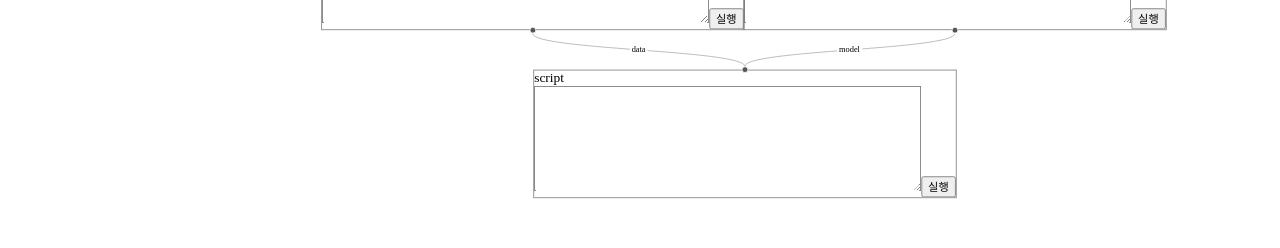
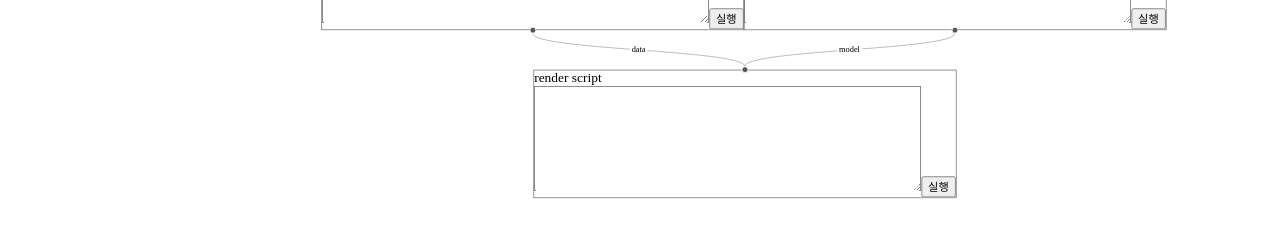
Before and after one commit to joonhyungkimweb/FlowingFunctionsTest, a React (Vite) app: page / in a window 1280 px wide. Shown: the part 440-688 px from the top of the page. Built offline with nearby package versions, Linux system fonts and the light colour scheme.

Commit message:
[feat] renderer node 추가

```diff
--- /dev/null
+++ b/src/HOC/withRendererNode.tsx
@@ -0,0 +1,72 @@
+import { useRef, useCallback, ChangeEvent } from 'react';
+import { Handle, Position, NodeProps, useReactFlow } from 'react-flow-renderer';
+import { makeFuntion, makeRenedererFunction } from '../modules/functionRunner';
+import {
+  RendererNode,
+  FunctionNodeComponentProps,
+} from '../types/functionNode';
+import '../styles/css/functionNode.css';
+
+export default <p extends FunctionNodeComponentProps>({
+  nodeOptions: { input } = { input: true },
+}: RendererNode<p>) => {
+  const FunctionNode = ({ data, id }: NodeProps) => {
+    const textRef = useRef(null);
+    const { getEdges, getNode } = useReactFlow();
+
+    const findEgdes = (currentId: string) =>
+      getEdges().filter(({ target }) => target === currentId);
+
+    const runPrevScript = async (currentId: string): Promise<any> => {
+      const currentNode = getNode(currentId);
+      const currentScript =
+        currentId === id
+          ? makeRenedererFunction(
+              currentNode?.data.script || '',
+              currentNode?.data.inputs,
+              currentNode?.data.targetDocument,
+            )
+          : makeFuntion(
+              currentNode?.data.script || '',
+              currentNode?.data.inputs,
+            );
+      const edges = findEgdes(currentId);
+      if (edges.length === 0) return await currentScript([]);
+      return await currentScript(
+        await Promise.all(edges.map(({ source }) => runPrevScript(source))),
+      );
+    };
+
+    const onChange = useCallback(
+      (e: ChangeEvent<HTMLTextAreaElement>) => {
+        data.updateNodeScript(e.currentTarget.value, id);
+      },
+      [data.updateNodeScript, id],
+    );
+
+    return (
+      <>
+        {input && <Handle type="target" position={Position.Top} />}
+        <div className="function-node">
+          <p> render script </p>
+          <textarea
+            cols={55}
+            rows={8}
+            ref={textRef}
+            onChange={onChange}
+          ></textarea>
+          <button
+            onClick={async () => {
+              const scriptResult = await runPrevScript(id);
+              console.log(scriptResult);
+            }}
+          >
+            실행
+          </button>
+        </div>
+      </>
+    );
+  };
+
+  return FunctionNode;
+};
--- a/src/components/Flow.tsx
+++ b/src/components/Flow.tsx
@@ -14,6 +14,7 @@ import ReactFlow, {
 } from 'react-flow-renderer';
 
 import withFunctionNode from '../HOC/withFunctionNode';
+import withRendererNode from '../HOC/withRendererNode';
 
 const fitViewOptions: FitViewOptions = {
   padding: 0.2,
@@ -63,10 +64,14 @@ function Flow() {
       },
       {
         id: '5',
-        data: { updateNodeScript, inputs: ['data', 'model'] },
+        data: {
+          updateNodeScript,
+          inputs: ['data', 'model'],
+          targetDocument: '1',
+        },
         position: { x: 505, y: 400 },
         draggable: false,
-        type: 'functionNodeOutput',
+        type: 'rendererNode',
       },
     ]);
 
@@ -86,6 +91,9 @@ function Flow() {
       }),
       functionNodeOutput: withFunctionNode({
         nodeOptions: { input: true, output: false },
+      }),
+      rendererNode: withRendererNode({
+        nodeOptions: { input: true },
       }),
     }),
     [],
--- a/src/modules/functionRunner.ts
+++ b/src/modules/functionRunner.ts
@@ -4,4 +4,21 @@ const AsyncFunction = Object.getPrototypeOf(async function () {}).constructor;
 const makeFuntion = (script: string, inputs: string[]) => (args: any[]) =>
   new AsyncFunction(inputs, script)(...args);
 
-export { makeFuntion };
+const addRendererScript = (docId: string, script: string) => `
+        const root = document.getElementById('${docId}');
+        const doc = document.createDocumentFragment();
+        if(root == null) return;
+        try {
+          ${script}
+        } finally {
+          root.innerHTML = '';
+          root.appendChild(doc);
+        }`;
+
+const makeRenedererFunction = (
+  script: string,
+  inputs: string[],
+  docId: string,
+) => makeFuntion(addRendererScript(docId, script), inputs);
+
+export { makeFuntion, makeRenedererFunction };
```
Also changed, not shown: src/components/nodes/DocumentFunctionNode.tsx (deleted, +0 -22 lines), src/types/functionNode.d.ts (+12 -1 lines).
